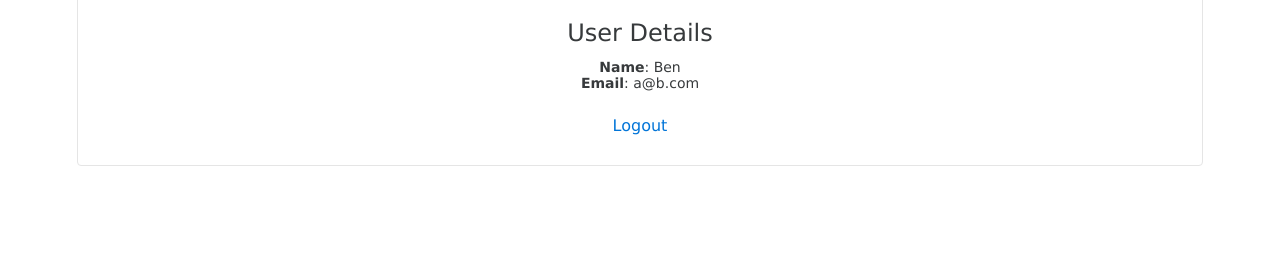
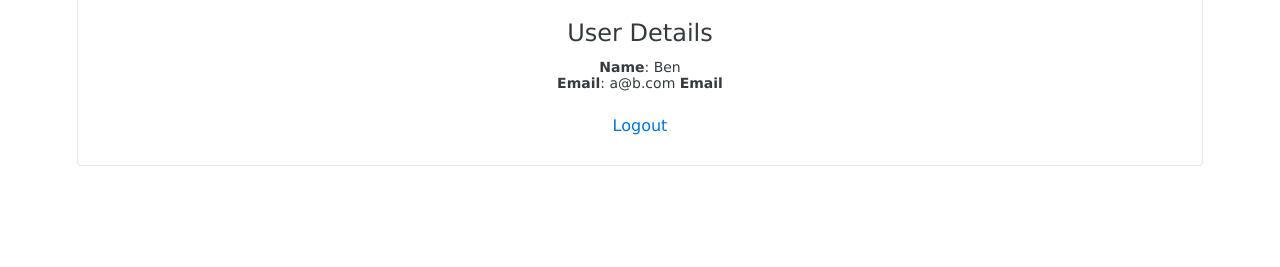
Before and after one commit to afiqali/MerrellFashion, a Node server app: template server/views/pages/profile.ejs in a window 1280 px wide. Shown: the part 102-369 px from the top of the page. Run offline with Node 20, Linux system fonts and the light colour scheme; the template is opened without the code that fills it: values that come from a table or form of the project are taken from there, others are empty; data comes from the database, SQL or seed files in the repository; some libraries are stand-ins or nearby versions.

Commit message:
test commit

```diff
--- a/server/views/pages/profile.ejs
+++ b/server/views/pages/profile.ejs
@@ -19,6 +19,7 @@
                     <p class="card-text">
                         <strong>Name</strong>: <%= user.name %><br>
                         <strong>Email</strong>: <%= user.email %>
+                        <strong>Email</strong>
                     </p>
                     <a href="/logout" class="btn btn-default">Logout</a>
                 </div>
```
